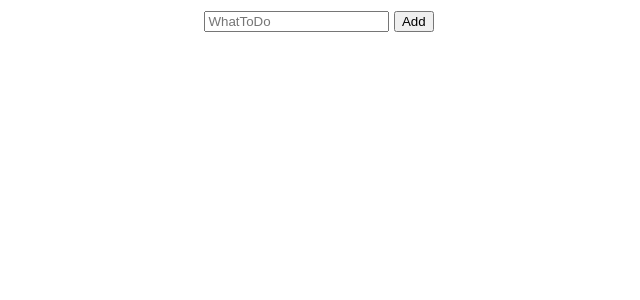
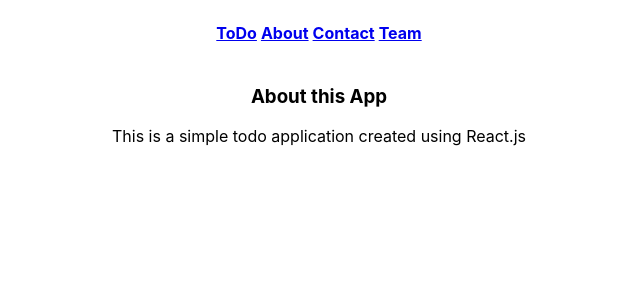
Before and after one commit to jerin-joseph/todoweb-react, a React (Create React App) app: page /about in a window 1280 px wide. Shown: the top 300 px of the page, without its empty margins (321-961 px from the left). Built offline with nearby package versions, Linux system fonts and the light colour scheme.

Commit message:
added routing

```diff
--- a/package.json
+++ b/package.json
@@ -6,8 +6,10 @@
     "@testing-library/jest-dom": "^5.11.9",
     "@testing-library/react": "^11.2.5",
     "@testing-library/user-event": "^12.7.4",
+    "axios": "^0.21.1",
     "react": "^17.0.1",
     "react-dom": "^17.0.1",
+    "react-router-dom": "^5.2.0",
     "react-scripts": "4.0.3",
     "web-vitals": "^1.1.0"
   },
--- /dev/null
+++ b/src/About.js
@@ -0,0 +1,12 @@
+import React from 'react';
+
+export default function About(){
+
+    return(
+        <div>
+
+            <h3> About this App</h3>
+            <p> This is a simple todo application created using React.js</p>
+        </div>
+    )
+}
--- a/src/App.js
+++ b/src/App.js
@@ -1,25 +1,58 @@
-import logo from './logo.svg';
-import './App.css';
+import React,{Component} from 'react';
+import {BrowserRouter as Router,Switch,Link,Route} from 'react-router-dom';
+import About from './About'
+import People from './People'
+import Contact from './Contact'
+import ToDo from './ToDo';
 
-function App() {
-  return (
-    <div className="App">
-      <header className="App-header">
-        <img src={logo} className="App-logo" alt="logo" />
-        <p>
-          Edit <code>src/App.js</code> and save to reload.
-        </p>
-        <a
-          className="App-link"
-          href="https://reactjs.org"
-          target="_blank"
-          rel="noopener noreferrer"
-        >
-          Learn React
-        </a>
-      </header>
-    </div>
-  );
+class App extends Component{
+  constructor(props){
+    super(props)
+  }
+
+  render(){
+
+    return(
+
+      <div>
+        <Router>
+          <table>
+            <thead>
+              <tr>
+                <th> <Link to="/">ToDo</Link> </th>
+                <th> <Link to="/about">About</Link> </th>
+                <th> <Link to="/contact">Contact</Link> </th>
+                <th> <Link to="/people/1">Team</Link> </th>
+                </tr>
+            </thead>
+          </table>
+
+
+
+
+
+        <Switch>
+        <Route exact path="/">
+            <ToDo/>
+          </Route>
+          <Route path="/about">
+            <About/>
+          </Route>
+          <Route path="/contact">
+            <Contact/>
+          </Route>
+          <Route path="/People/:id">
+            <People/>
+          </Route>
+
+        </Switch>
+        </Router>
+
+
+      </div>
+    )
+  }
+
 }
 
 export default App;
--- /dev/null
+++ b/src/Contact.js
@@ -0,0 +1,14 @@
+import React from 'react';
+
+export default function Contact(){
+
+    return(
+        <div>
+
+        <h3>Contact Us</h3>
+        <p>For more details contact teamrsoc@gmail.com</p>
+
+        </div>
+
+    )
+}
--- /dev/null
+++ b/src/People.js
@@ -0,0 +1,15 @@
+import React from 'react';
+import {useParams} from 'react-router-dom'
+
+export default function People(){
+
+    let {id,}= useParams();
+    id=id-1;
+    let people=[[1,"Jerin Joseph"],[2,"Vishnu Viswanathan"],[3,"Ashams Mathew"]];
+    return(
+        <div>
+        <h3>People [{id+1}/3]</h3>
+        {people[id][0]}. {people[id][1]}
+        </div>
+    )
+}
--- a/src/ToDo.css
+++ b/src/ToDo.css
@@ -1,6 +1,7 @@
 body{
     padding: 10px;
     text-align: center;
+    padding-top:0px;
 }
 
 table{
--- a/src/index.js
+++ b/src/index.js
@@ -1,12 +1,12 @@
 import React from 'react';
 import ReactDOM from 'react-dom';
 import './index.css';
-//import App from './App';
+import App from './App';
 import reportWebVitals from './reportWebVitals';
 import ToDo from './ToDo'
 
 ReactDOM.render(
-  <ToDo/>,
+  <App/>,
   document.getElementById('root')
 );
 
```
Also changed, not shown: 1 other file (tests, documents, lock files or other folders).
